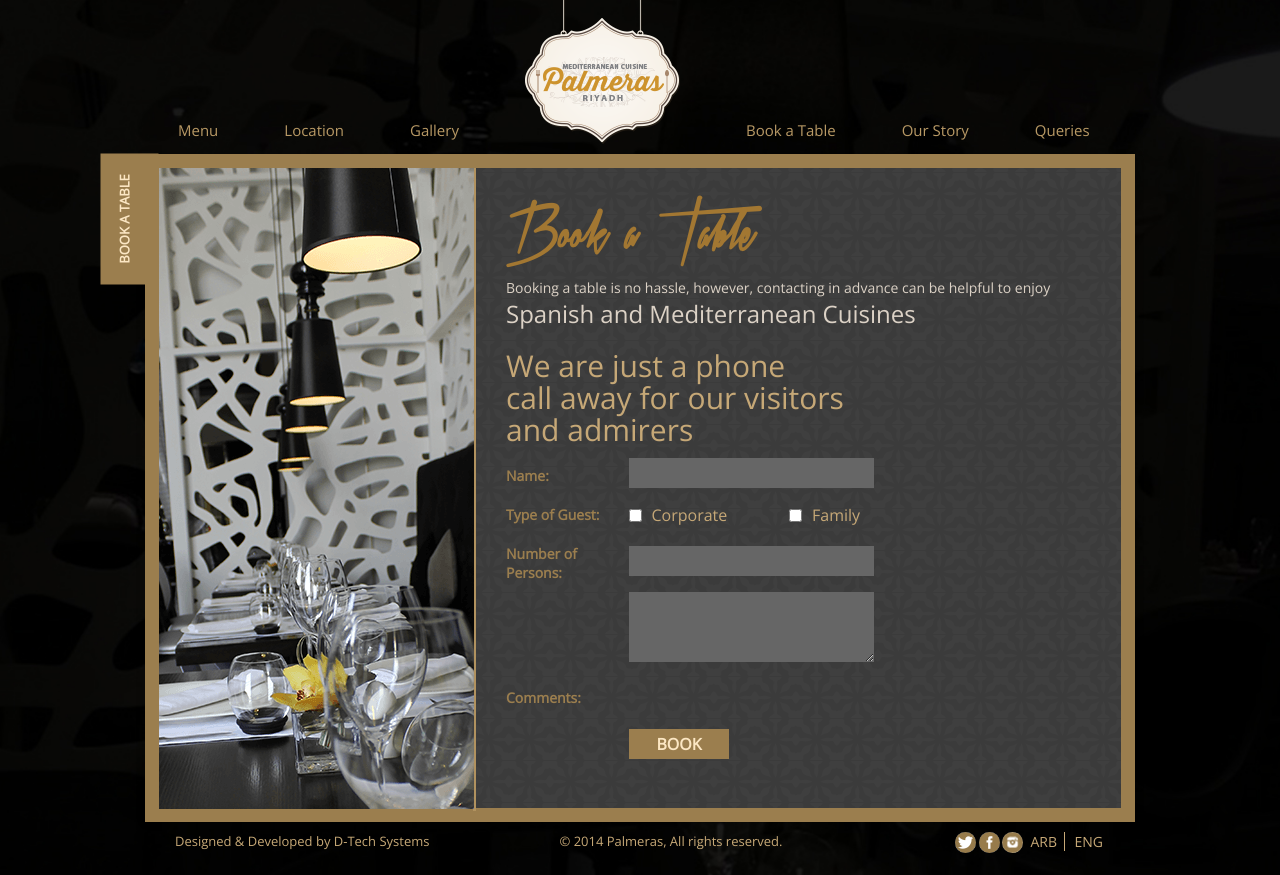
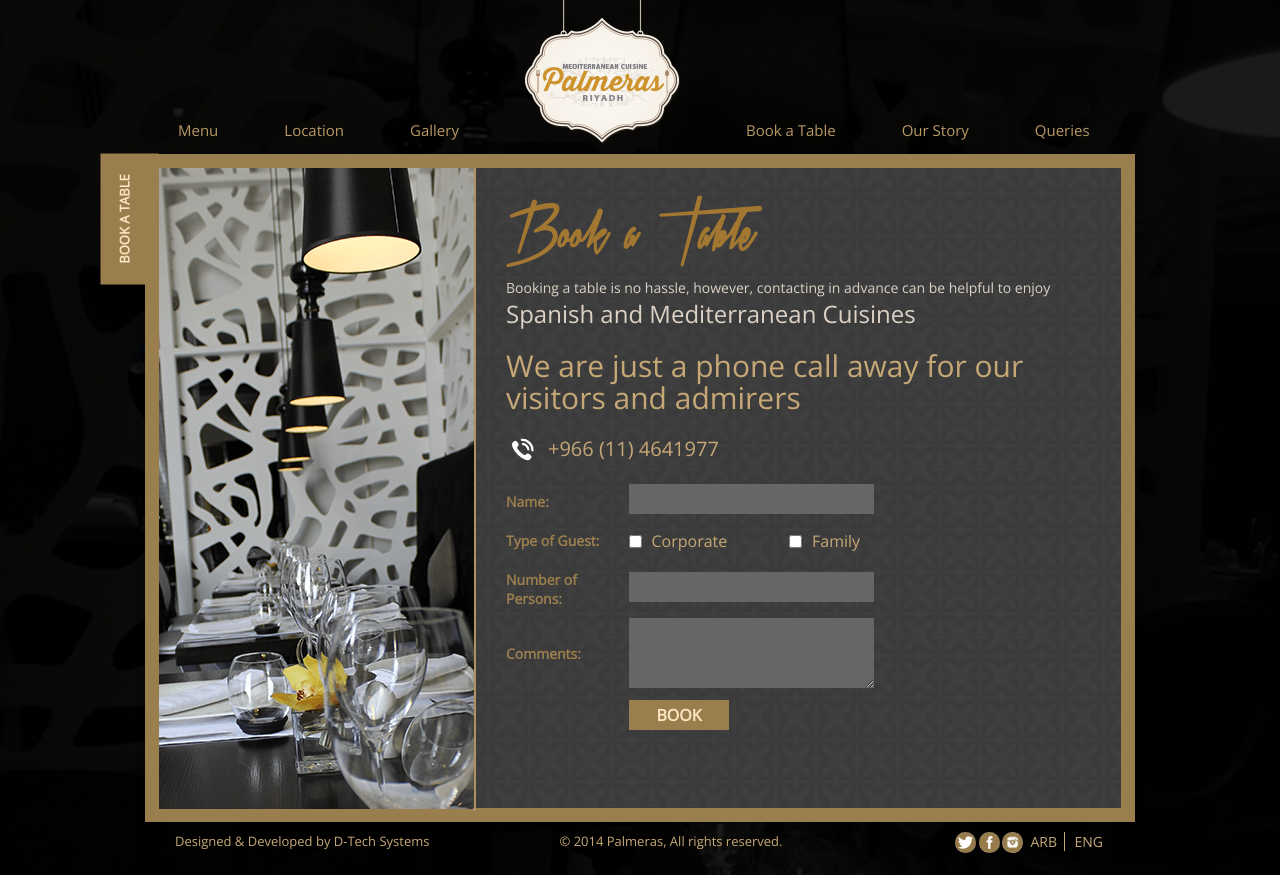
Before and after one commit to DarussalamTech/palmeraas, a PHP site: page /book-table.php in a window 1280 px wide. Run offline with PHP 8.4, Linux system fonts and the light colour scheme.

Commit message:
add address, change form, change images, change text, IE compatible

```diff
--- a/book-table.php
+++ b/book-table.php
@@ -42,7 +42,8 @@
         	<h2>Book a Table</h2>
             <section>Booking a table is no hassle, however, contacting in advance can be helpful to enjoy</section>
             <article class="book-table-article">Spanish and Mediterranean Cuisines</article>
-            <p class="book-table-para">We are just a phone<br />call away for our visitors<br />and admirers</p>
+            <p class="book-table-para">We are just a phone call away for our visitors and admirers</p>
+            <p class="address_icon"><span><img src="images/telephone_icon.png" alt="palmeras phone"></span>+966 (11) 4641977</p>
             <form action="" method="post">
         	<label>Name:</label>				<input type="text" name="Name"><br>
             <label>Type of Guest:</label>		<input type="checkbox" name="Corporate" value="Corporate"><span>Corporate</span>
--- a/css/style.css
+++ b/css/style.css
@@ -23,11 +23,13 @@
 html, body {
 	padding:0;
 	margin:0;
+	min-height:860px;
 }
 
 body {
 	width:100%;
-	height:100%;
+	min-height:860px;
+	max-height:100%;
 	background:url(../images/background.jpg) no-repeat;
 	background-size:cover;
 }
@@ -593,7 +595,7 @@
       }
     }
 .right-story form {
-    min-height: 290px;
+    height: 255px;
     overflow: hidden;
     position: relative;
 }
@@ -618,7 +620,7 @@
 input[type="checkbox"] {
     vertical-align: -5px;
 }
-textarea{width:245px; height:70px; vertical-align:38px; border:none;background:#666; color:#333;}
+textarea{width:245px; height:70px; vertical-align:middle; border:none;background:#666; color:#333;}
 form span{font-family: "Open Sans",sans-serif; font-size: 16px; color:#c6a877; display:inline-block; width:100px; margin-left:10px; vertical-align:-4px;}
 input[type="button"] {
     background: #9b7e4e;
@@ -632,3 +634,6 @@
 	margin:12px 0 0 123px;
 }
 input[type="button"]:hover{background:#9b7e4e; color:#000; cursor:pointer;}
+.right-story p.address_icon{font-size:20px;}
+.right-story p.address_icon font{font-style:italic; font-size:18px;}
+.right-story p.address_icon span{vertical-align: -10px; margin-right: 10px; position:relative;}
--- a/index.php
+++ b/index.php
@@ -33,7 +33,7 @@
     </div>
     <?php include_once('footer.php');?>
 </div>
-	<script src="http://code.jquery.com/jquery-1.9.1.min.js"></script>
+	<script src="js/jquery-1.11.0.min.js"></script>
     <script src="js/jquery.slides.min.js"></script>
     <script src="js/jquery.loading-indicator.min.js"></script>
     <script>
--- a/menu.php
+++ b/menu.php
@@ -32,7 +32,7 @@
             <div class="menu_detail_text_div" id="lower_section">
                 <p class="main_p">Two selection from our soup of the day</p>
                 <h3>Cream Soup</h3>
-                    <p>Cream Soups are thickened with béchamel sauce and veloutés are thickened with eggs, butter and cream.</p>
+                    <p>Cream Soups are thickened with bechamel sauce and veloutes are thickened with eggs, butter and cream.</p>
                 <h3>Clear Soup</h3>
                 <p>Soothing clear soups are made with flavorful meats, vegetables and broths as well as grain cereals.</p>
             </div>
```
Also changed, not shown: gallery.php (+9 -0 lines), location.php (+11 -0 lines), our-story.php (+9 -0 lines), queries.php (+9 -0 lines), images/fax-icon.png (added), images/telephone_icon.png (added).
